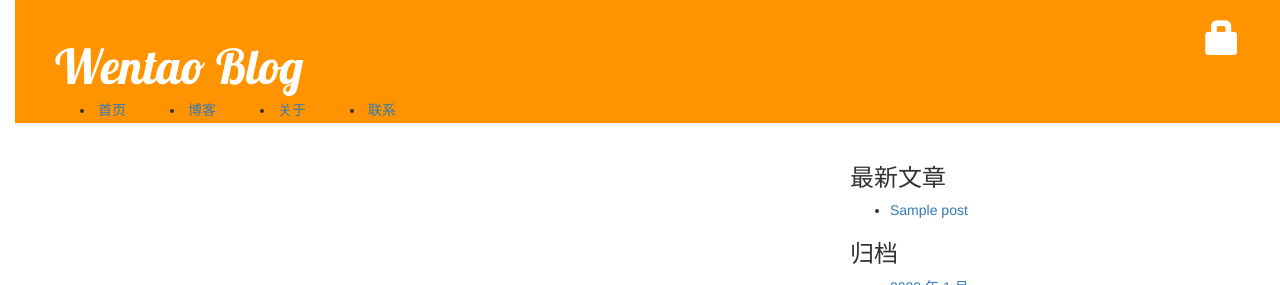
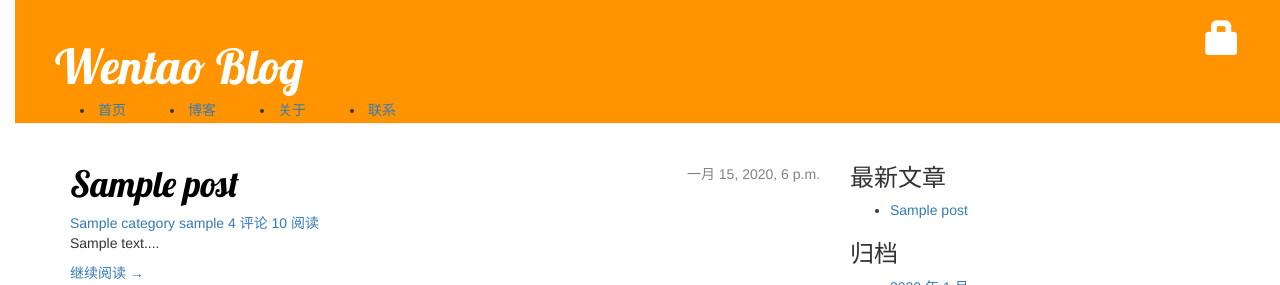
Before and after one commit to liwentao666666/mysite1, a Django app: page / in a window 1280 px wide. Shown: the top 285 px of the page. Run offline with Django 3.2, Linux system fonts and the light colour scheme; tables that the repository leaves empty hold one stand-in row (values such as "Sample post"); some libraries are stand-ins or nearby versions.

Commit message:
add generate excerpt

```diff
--- a/blog/models.py
+++ b/blog/models.py
@@ -1,4 +1,6 @@
 from __future__ import unicode_literals
+import markdown
+from django.utils.html import strip_tags
 
 from django.db import models
 from django.urls import reverse
@@ -24,12 +26,23 @@ class Post(models.Model):
     author = models.ForeignKey('auth.User')
     title = models.CharField(max_length=200)
     text = models.TextField()
+    excerpt = models.CharField(max_length=200,blank=True)
     created_date = models.DateTimeField(default=timezone.now)
     published_date = models.DateTimeField(blank=True,null=True)
     excerpt = models.CharField(max_length=200,blank=True)
     category = models.ForeignKey(Category,null=True)
     tags = models.ManyToManyField(Tag, blank = True)
     views = models.PositiveIntegerField(default=0)
+
+    def save(self, *args, **kwargs):
+        if not self.excerpt:
+            md=markdown.Markdown(extentions=[
+                'markdown.extensions.extra',
+                'markdown.extensions.codehilite',
+                ])
+            self.excerpt = strip_tags(md.convert(self.text))[:54]
+        super(Post, self).save(*args, **kwargs)
+
 
     def publish(self):
         self.published_date = timezone.now()
--- a/blog/templates/blog/post_list.html
+++ b/blog/templates/blog/post_list.html
@@ -14,7 +14,13 @@
                                 <span class="comments-link"><a href="#">4 评论</a></span>
                                 <span class="views-count"><a href="{{ post.get_absolute_url }}">{{ post.views }} 阅读</a></span>
                             </div>
-                            <p>{{ post.text|linebreaksbr }}</p>
+                            <!--p>{{ post.text|linebreaksbr }}</p-->
+							<div class="entry-content clearfix">
+ 							    <p>{{ post.excerpt }}...</p>
+ 							    <div class="read-more cl-effect-14">
+ 							        <a href="{{ post.get_absolute_url }}" class="more-link">继续阅读 <span class="meta-nav">→</span></a>
+ 							    </div>
+ 							</div>
 							<a href="{% url 'post_detail' pk=post.pk %}">Comments: {{ post.approved_comments.count }}</a>
                         </div>
                     {% endfor %}
--- a/blog/views.py
+++ b/blog/views.py
@@ -9,7 +9,9 @@ from .forms import PostForm,CommentForm
 
 # Create your views here.
 def post_list(request):
-    posts=Post.objects.filter(published_date__lte=timezone.now()).order_by('published_date')
+    #posts=Post.objects.filter(published_date__lte=timezone.now()).order_by('published_date')
+    posts=Post.objects.all().order_by('published_date')
+    print(posts)
     return render(request,'blog/post_list.html',{'posts':posts})
 
 def post_detail(request,pk):
```
